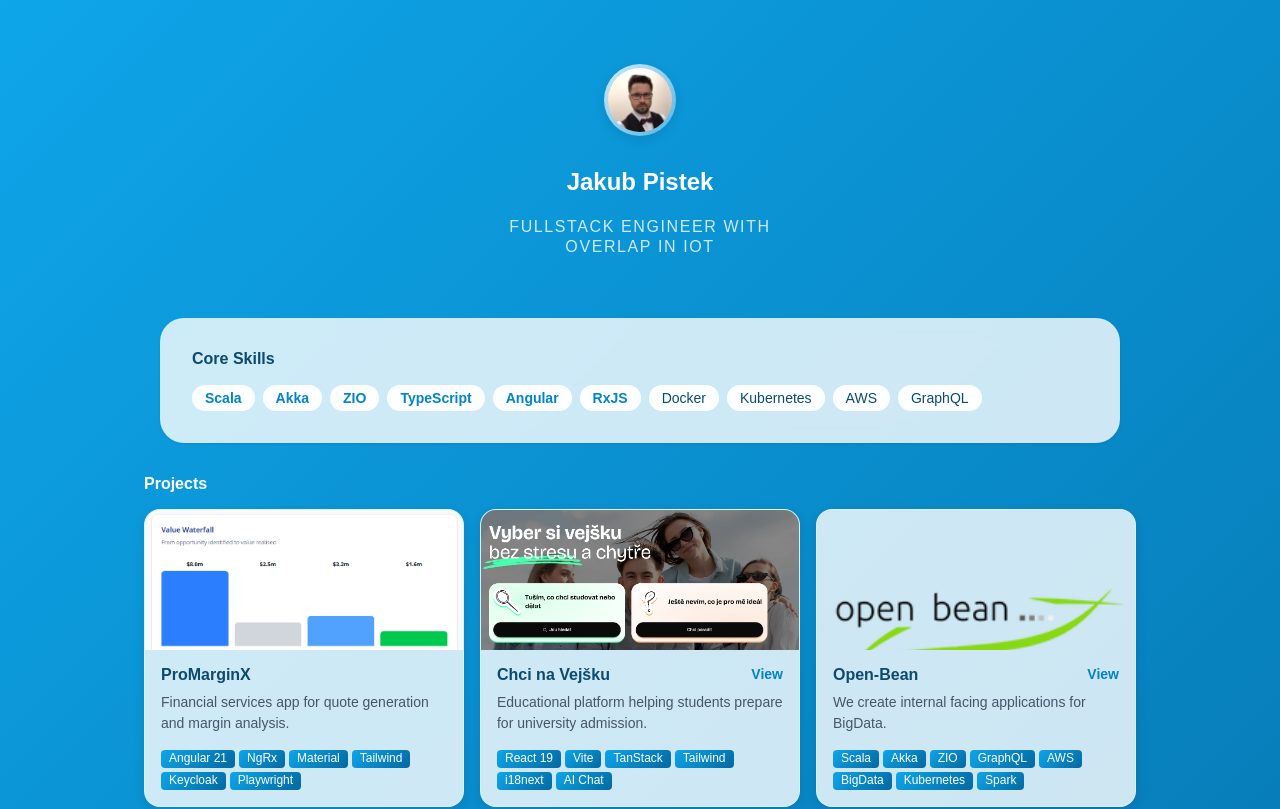
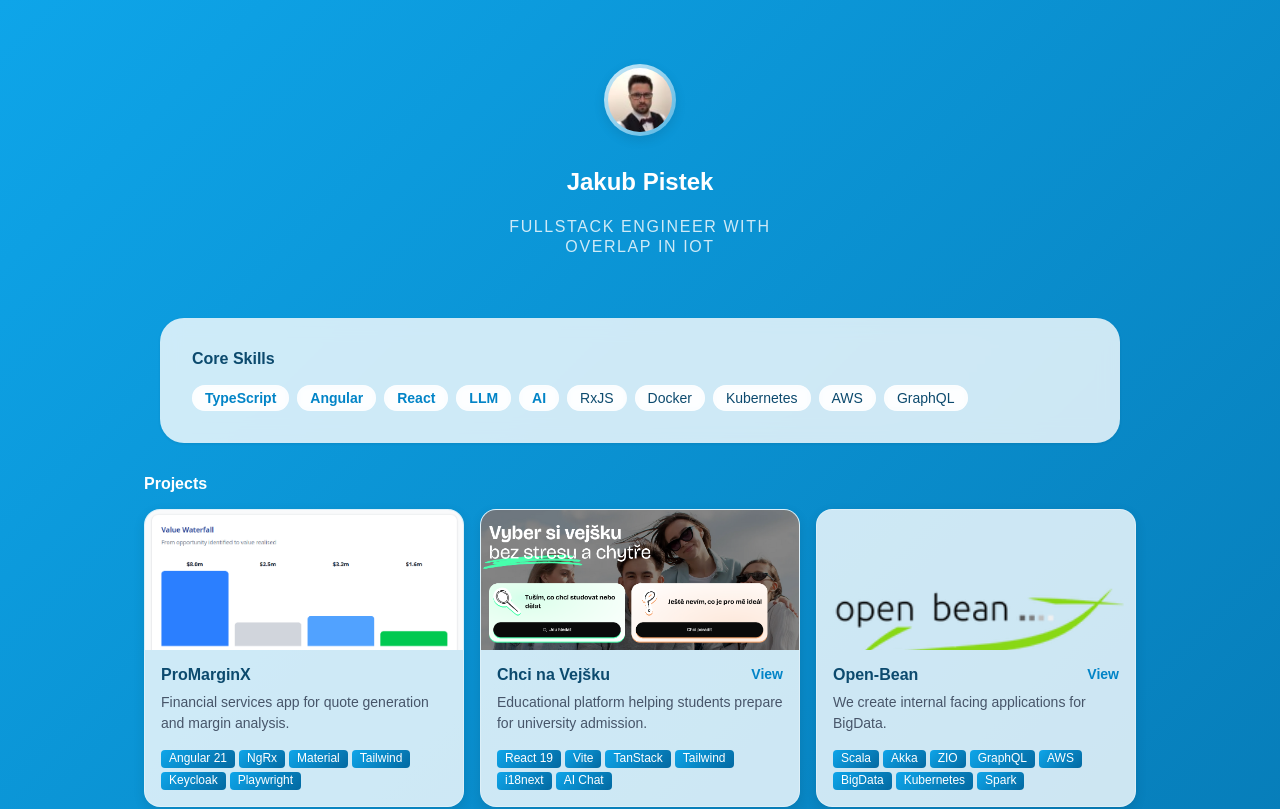
Before and after one commit to kubiq/web, an Angular app: page / in a window 1280 px wide. Shown: the top 809 px of the page. Built offline with nearby package versions, Linux system fonts and the light colour scheme.

Commit message:
Update core skills to reflect current focus
Remove Scala, Akka, ZIO and add React, LLM, AI as primary skills.
TypeScript and Angular remain as core competencies.

```diff
--- a/src/app/app.component.html
+++ b/src/app/app.component.html
@@ -14,12 +14,12 @@
   <section class="section-glass mb4 animate-fade-in-up" style="animation-delay: 0.2s">
     <h4 class="f5 fw6 mb3 mt0" style="color: var(--text-primary)">Core Skills</h4>
     <div class="flex flex-wrap gap2" style="gap: 0.5rem">
-      <span class="skill-badge"><strong>Scala</strong></span>
-      <span class="skill-badge"><strong>Akka</strong></span>
-      <span class="skill-badge"><strong>ZIO</strong></span>
       <span class="skill-badge"><strong>TypeScript</strong></span>
       <span class="skill-badge"><strong>Angular</strong></span>
-      <span class="skill-badge"><strong>RxJS</strong></span>
+      <span class="skill-badge"><strong>React</strong></span>
+      <span class="skill-badge"><strong>LLM</strong></span>
+      <span class="skill-badge"><strong>AI</strong></span>
+      <span class="skill-badge">RxJS</span>
       <span class="skill-badge">Docker</span>
       <span class="skill-badge">Kubernetes</span>
       <span class="skill-badge">AWS</span>
```
